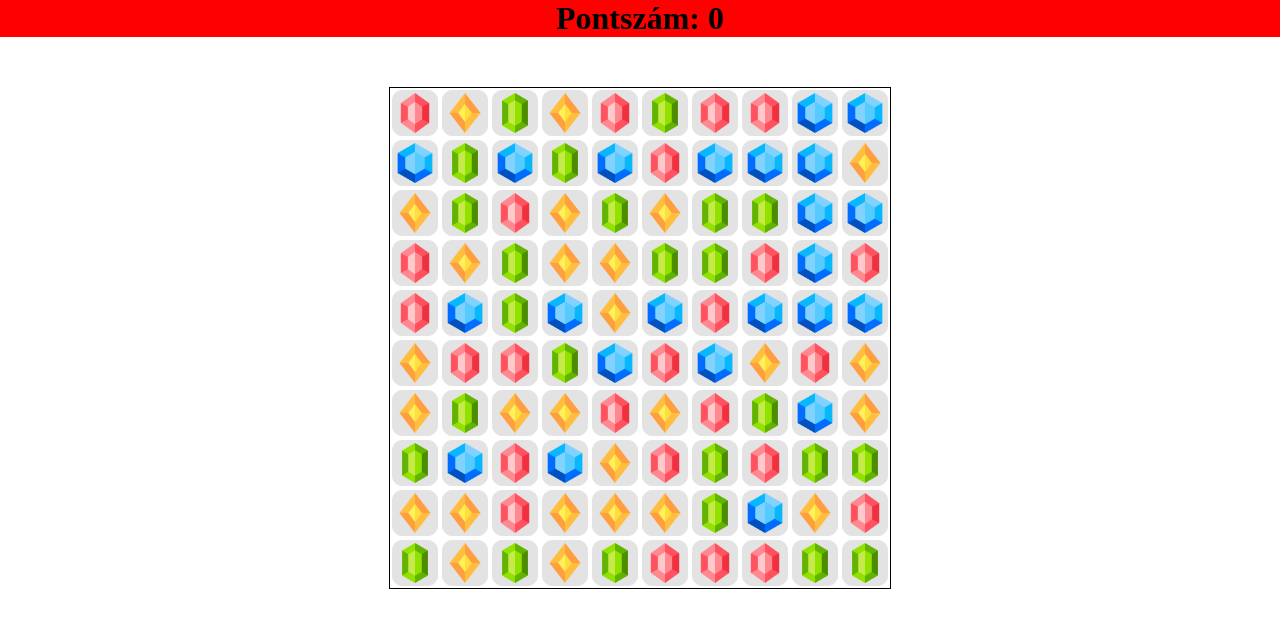
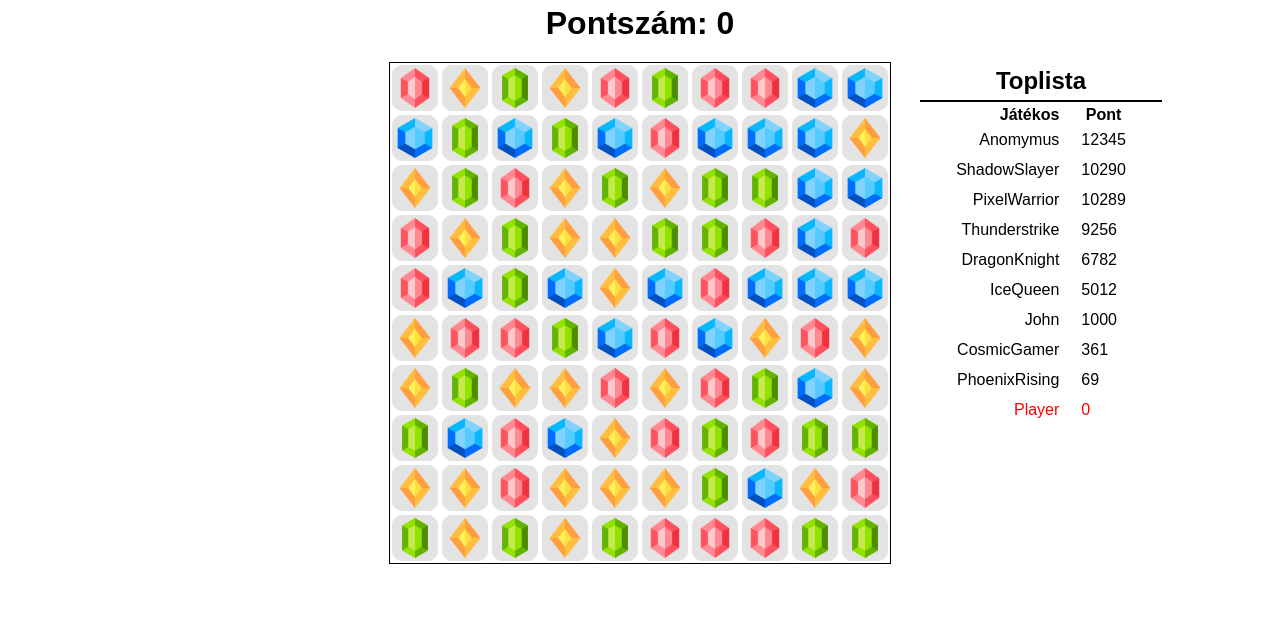
Before and after one commit to sbalint2012/bejeweled-clone, a plain HTML site: page index.html in a window 1280 px wide. Drawn offline with Linux system fonts and the light colour scheme.

Commit message:
add scoreboard

```diff
--- a/index.html
+++ b/index.html
@@ -8,7 +8,65 @@
     <script src="script_v2.js"></script>
 </head>
 <body>
-<h1 id="score">Pontszám: 0</h1>
-    <div id="gameArea"></div>
+    <h1 id="score">Pontszám: 0</h1>
+    <div id="center">
+        <div id="menu"></div>
+
+        <div id="gameArea"></div>
+
+        <div id="scoreDiv">
+            <h2>Toplista</h2>
+            <hr style="width: 80%; margin:0 auto; border: 1px solid black; margin-bottom: 2px">
+            <table id="scoreBoard">
+                <thead>
+                <tr>
+                    <th>Játékos</th>
+                    <th>Pont</th>
+                </tr>
+                </thead>
+                <tbody>
+                <tr>
+                    <td>Anomymus</td>
+                    <td>12345</td>
+                </tr>
+                <tr>
+                    <td>ShadowSlayer</td>
+                    <td>10290</td>
+                </tr>
+                <tr>
+                    <td>PixelWarrior</td>
+                    <td>10289</td>
+                </tr>
+                <tr>
+                    <td>Thunderstrike</td>
+                    <td>9256</td>
+                </tr>
+                <tr>
+                    <td>DragonKnight</td>
+                    <td>6782</td>
+                </tr>
+                <tr>
+                    <td>IceQueen</td>
+                    <td>5012</td>
+                </tr>
+                <tr>
+                    <td>John</td>
+                    <td>1000</td>
+                </tr>
+                <tr>
+                    <td>CosmicGamer</td>
+                    <td>361</td>
+                </tr>
+                <tr>
+                    <td>PhoenixRising</td>
+                    <td>69</td>
+                </tr>
+                </tbody>
+            </table>
+        </div>
+    </div>
+
+
+
 </body>
 </html>
--- a/script_v2.js
+++ b/script_v2.js
@@ -5,6 +5,7 @@ let red_gem = []; //gem4
 let yellow_gem = []; //gem1
 let blue_gem = []; //gem2
 let score = 0;
+let player = "Player";
 
 $(function () {
     generate_gems();
@@ -15,7 +16,12 @@ $(function () {
     get_color("gem1", yellow_gem);
     get_color("gem2", blue_gem);
 
-    regenerateIndex();
+    var tbody = $('#scoreBoard tbody');
+    var newRow = $('<tr>');
+    newRow.append($('<td>').text(player)).css("color","red");
+    newRow.append($('<td>').text(score));
+    tbody.append(newRow);
+
 
 });
 
@@ -108,6 +114,9 @@ window.addEventListener('click', function(e) {
             addNewGem();
             $('#score').text("Pontszám: "+score);
             console.log("Pontszám: "+score)
+            var newPlayerScoreCell = $("#scoreBoard td:contains('" + player + "')").next();
+            newPlayerScoreCell.text(score);
+            sortByScore();
         }
     }
 });
@@ -335,3 +344,20 @@ function regenerateIndex() {
        }
     });
 }
+
+function sortByScore() {
+    var $table = $('table');
+    var $tbody = $table.find('tbody');
+    var $rows = $tbody.find('tr');
+
+    // sort the rows by score
+    $rows.sort(function(a, b) {
+        var scoreA = parseInt($(a).find('td:nth-child(2)').text());
+        var scoreB = parseInt($(b).find('td:nth-child(2)').text());
+        return scoreB - scoreA;
+    });
+
+    // append the sorted rows to the table
+    $tbody.empty();
+    $rows.appendTo($tbody);
+}
--- a/style.css
+++ b/style.css
@@ -1,6 +1,7 @@
 *{
     padding: 0;
     margin: 0;
+    font-family: Arial;
 }
 
 body{
@@ -13,8 +14,9 @@ body{
     width: 500px;
     position: relative;
     margin: 0 auto;
-    margin-top: 50px;
     border: 1px solid black;
+    //background-color: blue;
+    float: left;
 }
 
 .gem1{
@@ -67,5 +69,58 @@ img{
 
 h1{
     text-align: center;
-    background-color: red;
+    margin-top: 5px;
+    margin-bottom: 20px;
 }
+
+#scoreDiv{
+    //background-color: yellow;
+    position: relative;
+    margin: 0 auto;
+    width: 300px;
+    height: 500px;
+    float: left;
+    text-align: center;
+}
+
+#menu{
+    //background-color: yellow;
+    position: relative;
+    margin: 0 auto;
+    width: 300px;
+    height: 500px;
+    float: left;
+}
+
+#center{
+    position: relative;
+    margin: 0 auto;
+    width: 1102px;
+    height: 500px;
+    //background-color: red;
+}
+
+#scoreBoard{
+    margin: 0 auto;
+    text-align: center;
+}
+
+td{
+    padding: 5px;
+    text-align: left;
+}
+
+td:first-child{
+    padding: 5px;
+    text-align: right;
+    padding-right: 15px;
+}
+
+th:first-child{
+    text-align: right;
+    padding-right: 15px;
+}
+
+h2{
+    margin: 5px;
+}
```
